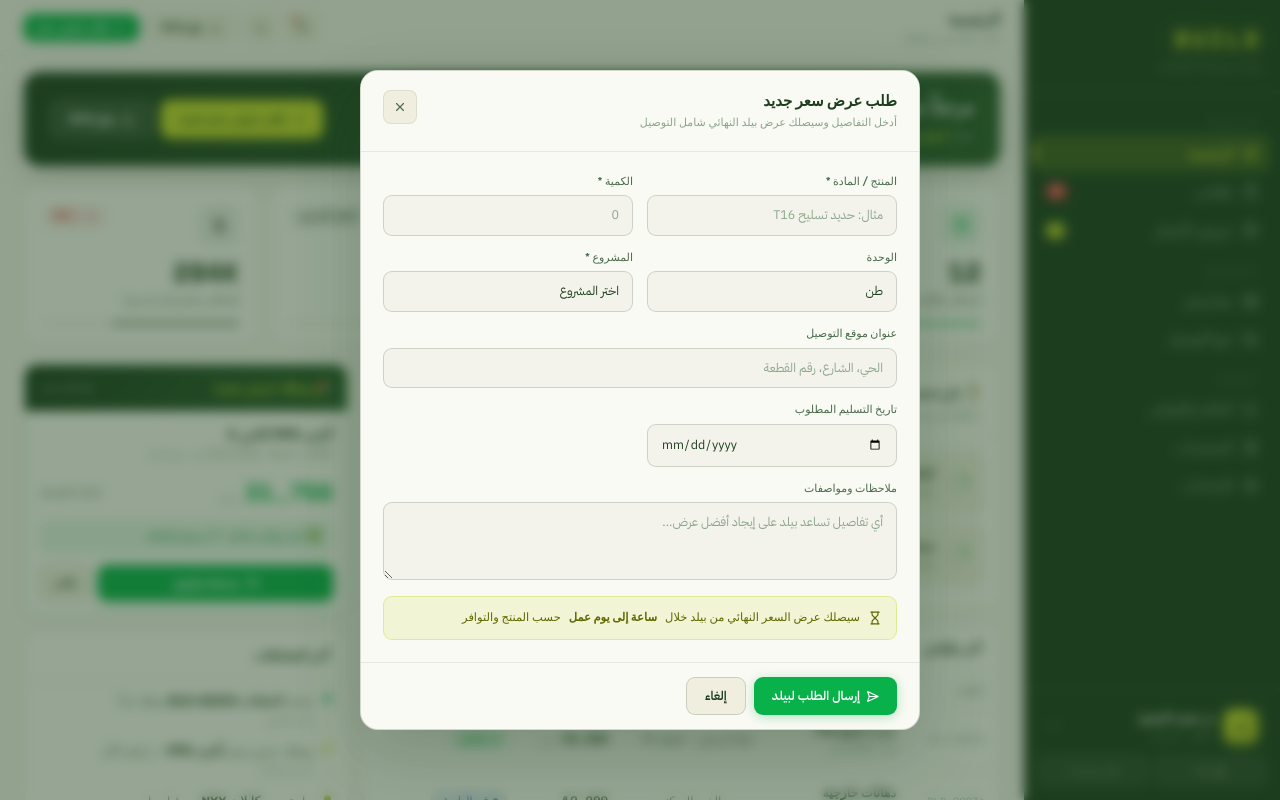
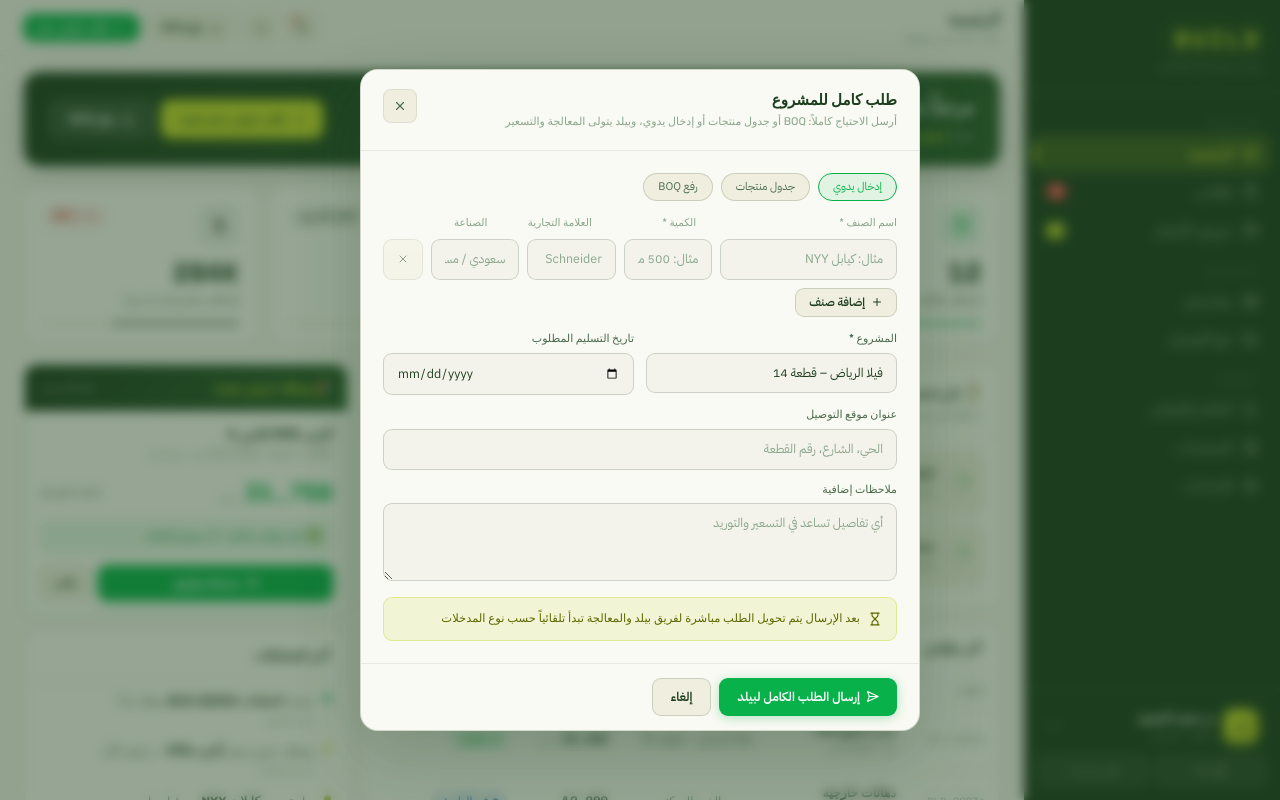
Before and after one commit to sulaimanalsuqub/buildsaudi, a Next.js app: page /dashboard in a window 1280 px wide. Both pictures are taken after a click on the button "طلب عرض سعر". Shown: the top 800 px of the page. Built offline with nearby package versions, Linux system fonts and the light colour scheme.

Commit message:
feat: support full project request intake modes in dashboard

```diff
--- a/components/dashboard/build-dashboard-brand.jsx
+++ b/components/dashboard/build-dashboard-brand.jsx
@@ -1444,34 +1444,265 @@ const SettingsPage = ({ onToast }) => {
 /* ══════════════════════════════════════════════════════════════════
    MODALS
 ══════════════════════════════════════════════════════════════════ */
-const NewRequestModal = ({ open, onClose, onSubmit }) => (
-  <Modal open={open} onClose={onClose}
-    title="طلب عرض سعر جديد"
-    sub="أدخل التفاصيل وسيصلك عرض بيلد النهائي شامل التوصيل"
-    footer={<><Btn onClick={onSubmit}><SendHorizonal size={13} /> إرسال الطلب لبيلد</Btn><Btn v="ghost" onClick={onClose}>إلغاء</Btn></>}>
-    <div style={{ display: "grid", gridTemplateColumns: "1fr 1fr", gap: 14 }}>
-      {[
-        { label: "المنتج / المادة *",      type: "text",   placeholder: "مثال: حديد تسليح T16",   full: false },
-        { label: "الكمية *",               type: "number", placeholder: "0",                        full: false },
-        { label: "الوحدة",                 type: "sel",    opts: ["طن","متر طولي","متر مربع","لتر","وحدة"], full: false },
-        { label: "المشروع *",              type: "sel",    opts: ["اختر المشروع","فيلا الرياض – قطعة 14","مجمع الخبر السكني","برج جدة التجاري"], full: false },
-        { label: "عنوان موقع التوصيل",    type: "text",   placeholder: "الحي، الشارع، رقم القطعة", full: true },
-        { label: "تاريخ التسليم المطلوب", type: "date",   placeholder: "",                         full: false },
-        { label: "ملاحظات ومواصفات",      type: "area",   placeholder: "أي تفاصيل تساعد بيلد على إيجاد أفضل عرض...", full: true },
-      ].map((f, i) => (
-        <div key={i} style={{ display: "flex", flexDirection: "column", gap: 5, gridColumn: f.full ? "1/-1" : "auto" }}>
-          <label style={{ fontSize: 11, color: "var(--t2)", fontWeight: 500 }}>{f.label}</label>
-          {f.type === "sel"  && <select className="inp">{f.opts.map(o => <option key={o}>{o}</option>)}</select>}
-          {f.type === "area" && <textarea className="inp" rows={3} placeholder={f.placeholder} />}
-          {f.type !== "sel" && f.type !== "area" && <input className="inp" type={f.type} placeholder={f.placeholder} />}
-        </div>
-      ))}
-    </div>
-    <div style={{ marginTop: 16, padding: "12px 14px", background: "var(--lime-dim)", border: "1px solid rgba(197,217,45,.4)", borderRadius: 9, fontSize: 11.5, color: "#5E6800", display: "flex", alignItems: "center", gap: 8 }}>
-      <Hourglass size={14} /> سيصلك عرض السعر النهائي من بيلد خلال <strong>ساعة إلى يوم عمل</strong> حسب المنتج والتوافر
-    </div>
-  </Modal>
-);
+const NewRequestModal = ({ open, onClose, onSubmit, onToast }) => {
+  const [mode, setMode] = useState("manual");
+  const [project, setProject] = useState("فيلا الرياض – قطعة 14");
+  const [deliveryAddress, setDeliveryAddress] = useState("");
+  const [deliveryDate, setDeliveryDate] = useState("");
+  const [notes, setNotes] = useState("");
+  const [boqFileName, setBoqFileName] = useState("");
+  const [tableInput, setTableInput] = useState("");
+  const [manualItems, setManualItems] = useState([
+    { name: "", quantity: "", brand: "", origin: "" },
+  ]);
+
+  const parsedTableItems = tableInput
+    .split("\n")
+    .map((line) => line.trim())
+    .filter(Boolean)
+    .map((line) => {
+      const cols = line.split(/[,\t،]/).map((part) => part.trim()).filter(Boolean);
+      return {
+        name: cols[0] || "",
+        quantity: cols[1] || "",
+        brand: cols[2] || "",
+        origin: cols[3] || "",
+      };
+    })
+    .filter((item) => item.name && item.quantity);
+
+  const cleanedManualItems = manualItems
+    .map((item) => ({
+      name: item.name.trim(),
+      quantity: item.quantity.trim(),
+      brand: item.brand.trim(),
+      origin: item.origin.trim(),
+    }))
+    .filter((item) => item.name && item.quantity);
+
+  const addManualRow = () => {
+    setManualItems((prev) => [...prev, { name: "", quantity: "", brand: "", origin: "" }]);
+  };
+
+  const updateManualRow = (idx, key, value) => {
+    setManualItems((prev) => prev.map((row, i) => (i === idx ? { ...row, [key]: value } : row)));
+  };
+
+  const removeManualRow = (idx) => {
+    setManualItems((prev) => {
+      if (prev.length === 1) return prev;
+      return prev.filter((_, i) => i !== idx);
+    });
+  };
+
+  const handleFileSelect = (e) => {
+    const file = e.target.files?.[0];
+    if (file) setBoqFileName(file.name);
+  };
+
+  const handleSubmit = () => {
+    if (!project) {
+      onToast({ icon: "⚠️", msg: "اختر المشروع", sub: "لا يمكن إرسال الطلب بدون ربطه بمشروع" });
+      return;
+    }
+
+    if (mode === "boq" && !boqFileName) {
+      onToast({ icon: "⚠️", msg: "أرفق ملف BOQ", sub: "يدعم Excel و CSV" });
+      return;
+    }
+
+    if (mode === "table" && parsedTableItems.length === 0) {
+      onToast({
+        icon: "⚠️",
+        msg: "أضف جدول المنتجات",
+        sub: "اكتب كل سطر بالشكل: اسم الصنف، الكمية، العلامة التجارية، الصناعة",
+      });
+      return;
+    }
+
+    if (mode === "manual" && cleanedManualItems.length === 0) {
+      onToast({
+        icon: "⚠️",
+        msg: "أدخل صنف واحد على الأقل",
+        sub: "الحد الأدنى: اسم الصنف + الكمية",
+      });
+      return;
+    }
+
+    const payload = {
+      source: mode,
+      project,
+      deliveryAddress: deliveryAddress.trim(),
+      deliveryDate,
+      notes: notes.trim(),
+      boqFileName,
+      items: mode === "manual" ? cleanedManualItems : parsedTableItems,
+      itemCount: mode === "boq" ? null : (mode === "manual" ? cleanedManualItems.length : parsedTableItems.length),
+    };
+
+    onSubmit(payload);
+  };
+
+  return (
+    <Modal
+      open={open}
+      onClose={onClose}
+      title="طلب كامل للمشروع"
+      sub="أرسل الاحتياج كاملاً: BOQ أو جدول منتجات أو إدخال يدوي، وبيلد يتولى المعالجة والتسعير"
+      footer={(
+        <>
+          <Btn onClick={handleSubmit}><SendHorizonal size={13} /> إرسال الطلب الكامل لبيلد</Btn>
+          <Btn v="ghost" onClick={onClose}>إلغاء</Btn>
+        </>
+      )}
+    >
+      <div style={{ display: "flex", alignItems: "center", gap: 8, flexWrap: "wrap", marginBottom: 14 }}>
+        {[
+          { id: "manual", label: "إدخال يدوي" },
+          { id: "table", label: "جدول منتجات" },
+          { id: "boq", label: "رفع BOQ" },
+        ].map((tab) => (
+          <button
+            key={tab.id}
+            className={`chip${mode === tab.id ? " on" : ""}`}
+            onClick={() => setMode(tab.id)}
+          >
+            {tab.label}
+          </button>
+        ))}
+      </div>
+
+      {mode === "manual" && (
+        <div style={{ marginBottom: 14 }}>
+          <div style={{ display: "grid", gridTemplateColumns: "2fr 1fr 1fr 1fr auto", gap: 8, marginBottom: 8 }}>
+            <div style={{ fontSize: 10.5, color: "var(--t3)" }}>اسم الصنف *</div>
+            <div style={{ fontSize: 10.5, color: "var(--t3)" }}>الكمية *</div>
+            <div style={{ fontSize: 10.5, color: "var(--t3)" }}>العلامة التجارية</div>
+            <div style={{ fontSize: 10.5, color: "var(--t3)" }}>الصناعة</div>
+            <div />
+          </div>
+          {manualItems.map((item, idx) => (
+            <div key={idx} style={{ display: "grid", gridTemplateColumns: "2fr 1fr 1fr 1fr auto", gap: 8, marginBottom: 8 }}>
+              <input
+                className="inp"
+                value={item.name}
+                placeholder="مثال: كيابل NYY"
+                onChange={(e) => updateManualRow(idx, "name", e.target.value)}
+              />
+              <input
+                className="inp"
+                value={item.quantity}
+                placeholder="مثال: 500 متر"
+                onChange={(e) => updateManualRow(idx, "quantity", e.target.value)}
+              />
+              <input
+                className="inp"
+                value={item.brand}
+                placeholder="Schneider"
+                onChange={(e) => updateManualRow(idx, "brand", e.target.value)}
+              />
+              <input
+                className="inp"
+                value={item.origin}
+                placeholder="سعودي / مستورد"
+                onChange={(e) => updateManualRow(idx, "origin", e.target.value)}
+              />
+              <Btn
+                v="ghost"
+                sm
+                disabled={manualItems.length === 1}
+                onClick={() => removeManualRow(idx)}
+                style={{ justifyContent: "center" }}
+              >
+                <X size={12} />
+              </Btn>
+            </div>
+          ))}
+          <Btn v="ghost" sm onClick={addManualRow}><Plus size={12} /> إضافة صنف</Btn>
+        </div>
+      )}
+
+      {mode === "table" && (
+        <div style={{ marginBottom: 14 }}>
+          <label style={{ fontSize: 11, color: "var(--t2)", fontWeight: 500, marginBottom: 5, display: "block" }}>
+            جدول المنتجات (كل سطر: اسم الصنف، الكمية، العلامة التجارية، الصناعة)
+          </label>
+          <textarea
+            className="inp"
+            rows={6}
+            value={tableInput}
+            onChange={(e) => setTableInput(e.target.value)}
+            placeholder={"حديد تسليح T16، 40 طن، SABIC، سعودي\nكيابل NYY، 500 متر، Elsewedy، مصري"}
+          />
+          <div style={{ marginTop: 6, fontSize: 10.5, color: "var(--t3)" }}>
+            تم التعرف على <strong style={{ color: "var(--forest)" }}>{parsedTableItems.length}</strong> صنف
+          </div>
+        </div>
+      )}
+
+      {mode === "boq" && (
+        <div style={{ marginBottom: 14 }}>
+          <div className="drop-zone">
+            <div style={{ fontSize: 34, marginBottom: 10 }}>📊</div>
+            <div style={{ fontSize: 13, fontWeight: 700, color: "var(--forest)", marginBottom: 6 }}>ارفع ملف BOQ / Excel</div>
+            <div style={{ fontSize: 11, color: "var(--t3)", marginBottom: 12 }}>الحد الأقصى 50MB · يدعم .xlsx و .csv</div>
+            <label style={{ cursor: "pointer" }}>
+              <input type="file" accept=".xlsx,.xls,.csv" style={{ display: "none" }} onChange={handleFileSelect} />
+              <Btn v="outline"><Upload size={13} /> اختيار ملف</Btn>
+            </label>
+            {boqFileName && (
+              <div style={{ fontSize: 11, color: "var(--forest)", marginTop: 10 }}>
+                الملف المحدد: <strong>{boqFileName}</strong>
+              </div>
+            )}
+          </div>
+        </div>
+      )}
+
+      <div style={{ display: "grid", gridTemplateColumns: "1fr 1fr", gap: 12 }}>
+        <div style={{ display: "flex", flexDirection: "column", gap: 5 }}>
+          <label style={{ fontSize: 11, color: "var(--t2)", fontWeight: 500 }}>المشروع *</label>
+          <select className="inp" value={project} onChange={(e) => setProject(e.target.value)}>
+            <option value="">اختر المشروع</option>
+            <option value="فيلا الرياض – قطعة 14">فيلا الرياض – قطعة 14</option>
+            <option value="مجمع الخبر السكني">مجمع الخبر السكني</option>
+            <option value="برج جدة التجاري">برج جدة التجاري</option>
+          </select>
+        </div>
+        <div style={{ display: "flex", flexDirection: "column", gap: 5 }}>
+          <label style={{ fontSize: 11, color: "var(--t2)", fontWeight: 500 }}>تاريخ التسليم المطلوب</label>
+          <input className="inp" type="date" value={deliveryDate} onChange={(e) => setDeliveryDate(e.target.value)} />
+        </div>
+      </div>
+
+      <div style={{ marginTop: 12, display: "flex", flexDirection: "column", gap: 5 }}>
+        <label style={{ fontSize: 11, color: "var(--t2)", fontWeight: 500 }}>عنوان موقع التوصيل</label>
+        <input
+          className="inp"
+          type="text"
+          value={deliveryAddress}
+          placeholder="الحي، الشارع، رقم القطعة"
+          onChange={(e) => setDeliveryAddress(e.target.value)}
+        />
+      </div>
+
+      <div style={{ marginTop: 12, display: "flex", flexDirection: "column", gap: 5 }}>
+        <label style={{ fontSize: 11, color: "var(--t2)", fontWeight: 500 }}>ملاحظات إضافية</label>
+        <textarea
+          className="inp"
+          rows={3}
+          value={notes}
+          onChange={(e) => setNotes(e.target.value)}
+          placeholder="أي تفاصيل تساعد في التسعير والتوريد"
+        />
+      </div>
+
+      <div style={{ marginTop: 16, padding: "12px 14px", background: "var(--lime-dim)", border: "1px solid rgba(197,217,45,.4)", borderRadius: 9, fontSize: 11.5, color: "#5E6800", display: "flex", alignItems: "center", gap: 8 }}>
+        <Hourglass size={14} /> بعد الإرسال يتم تحويل الطلب مباشرة لفريق بيلد والمعالجة تبدأ تلقائياً حسب نوع المدخلات
+      </div>
+    </Modal>
+  );
+};
 
 const ReviewQuoteModal = ({ open, onClose, onAccept }) => (
   <Modal open={open} onClose={onClose}
@@ -1728,8 +1959,22 @@ export default function BuildApp() {
       </main>
 
       {/* ── MODALS ── */}
-      <NewRequestModal open={modal === "newReq"} onClose={() => setModal(null)}
-        onSubmit={() => { setModal(null); showToast({ icon: "📨", msg: "تم إرسال طلبك لبيلد", sub: "ستُبلَّغ بإشعار فور وصول عرض السعر" }); }} />
+      <NewRequestModal
+        open={modal === "newReq"}
+        onClose={() => setModal(null)}
+        onToast={showToast}
+        onSubmit={(payload) => {
+          setModal(null);
+          const qtyText = payload.source === "boq"
+            ? "تم استلام ملف BOQ"
+            : `عدد الأصناف: ${payload.itemCount}`;
+          showToast({
+            icon: "📨",
+            msg: "تم استلام الطلب الكامل",
+            sub: `${qtyText} · تم تحويله مباشرة لفريق بيلد`,
+          });
+        }}
+      />
       <ReviewQuoteModal open={modal === "reviewQuote"} onClose={() => setModal(null)}
         onAccept={() => { setModal(null); showToast({ icon: "🎉", msg: "تم قبول العرض!", sub: "سيبدأ التوريد والشحن خلال 24 ساعة" }); }} />
       <OrderDetailModal open={modal === "orderDetail"} onClose={() => setModal(null)} onToast={showToast} />
```
